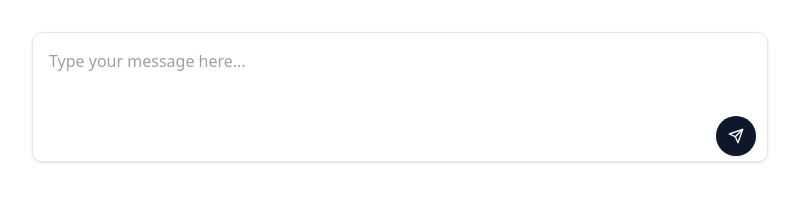
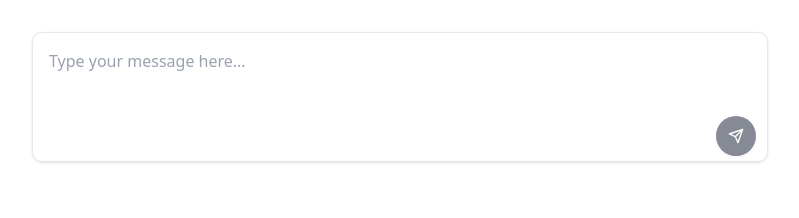
Before and after one commit to Lopez-JhonLay/ai-full-stack-project, a React (Vite) app in the folder client/: page / in a window 1280 px wide. Shown: the top 218 px of the page, without its empty margins (240-1039 px from the left). Built offline with nearby package versions, Linux system fonts and the light colour scheme.

Commit message:
feat(client): add react-hook-form for ChatBot form validation

```diff
--- a/client/package.json
+++ b/client/package.json
@@ -17,6 +17,7 @@
     "lucide-react": "^0.563.0",
     "react": "^19.2.0",
     "react-dom": "^19.2.0",
+    "react-hook-form": "^7.71.1",
     "react-icons": "^5.5.0",
     "tailwind-merge": "^3.4.0",
     "tailwindcss": "^4.1.18"
--- a/client/src/components/ChatBot.tsx
+++ b/client/src/components/ChatBot.tsx
@@ -2,20 +2,44 @@ import { Button } from './ui/button';
 
 import { FiSend } from 'react-icons/fi';
 
+import { useForm } from 'react-hook-form';
+
+type FormData = {
+  prompt: string;
+};
+
 function ChatBot() {
+  const { register, handleSubmit, reset, formState } = useForm<FormData>();
+
+  const onSubmit = (data: FormData) => {
+    console.log(data);
+    reset();
+  };
+
+  const onKeyDown = (e: React.KeyboardEvent<HTMLFormElement>) => {
+    if (e.key === 'Enter' && !e.shiftKey) {
+      e.preventDefault();
+      handleSubmit(onSubmit)();
+    }
+  };
+
   return (
     <div className="w-full max-w-3xl mx-auto p-4">
-      <div className="relative">
+      <form onSubmit={handleSubmit(onSubmit)} onKeyDown={onKeyDown} className="relative">
         <textarea
+          {...register('prompt', { required: true, validate: (data) => data.trim().length > 0 })}
           className="w-full min-h-[120px] p-4 pr-16 border border-gray-200 rounded-lg resize-none focus:outline-none focus:ring-2 focus:ring-slate-500 focus:border-transparent shadow-sm transition-all duration-200 placeholder-gray-400"
           placeholder="Type your message here..."
           rows={4}
           maxLength={1000}
         />
-        <Button className="w-10 h-10 absolute bottom-3 right-3 px-4 py-2 text-white rounded-full transition-colors duration-200 shadow-sm cursor-pointer">
+        <Button
+          disabled={!formState.isValid}
+          className="w-10 h-10 absolute bottom-3 right-3 px-4 py-2 text-white rounded-full transition-colors duration-200 shadow-sm cursor-pointer"
+        >
           <FiSend />
         </Button>
-      </div>
+      </form>
     </div>
   );
 }
```
Also changed, not shown: 1 other file (tests, documents, lock files or other folders).
